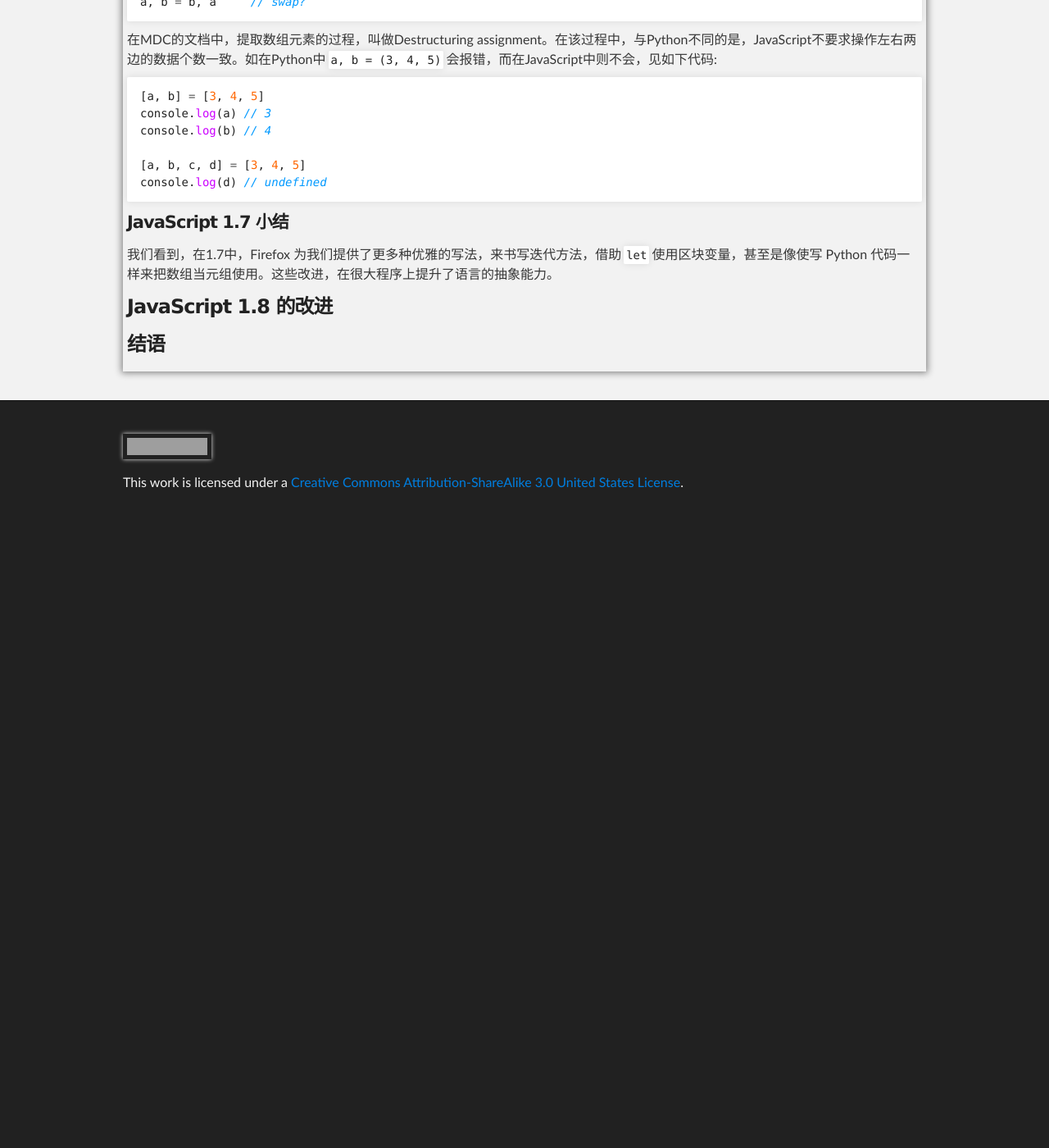
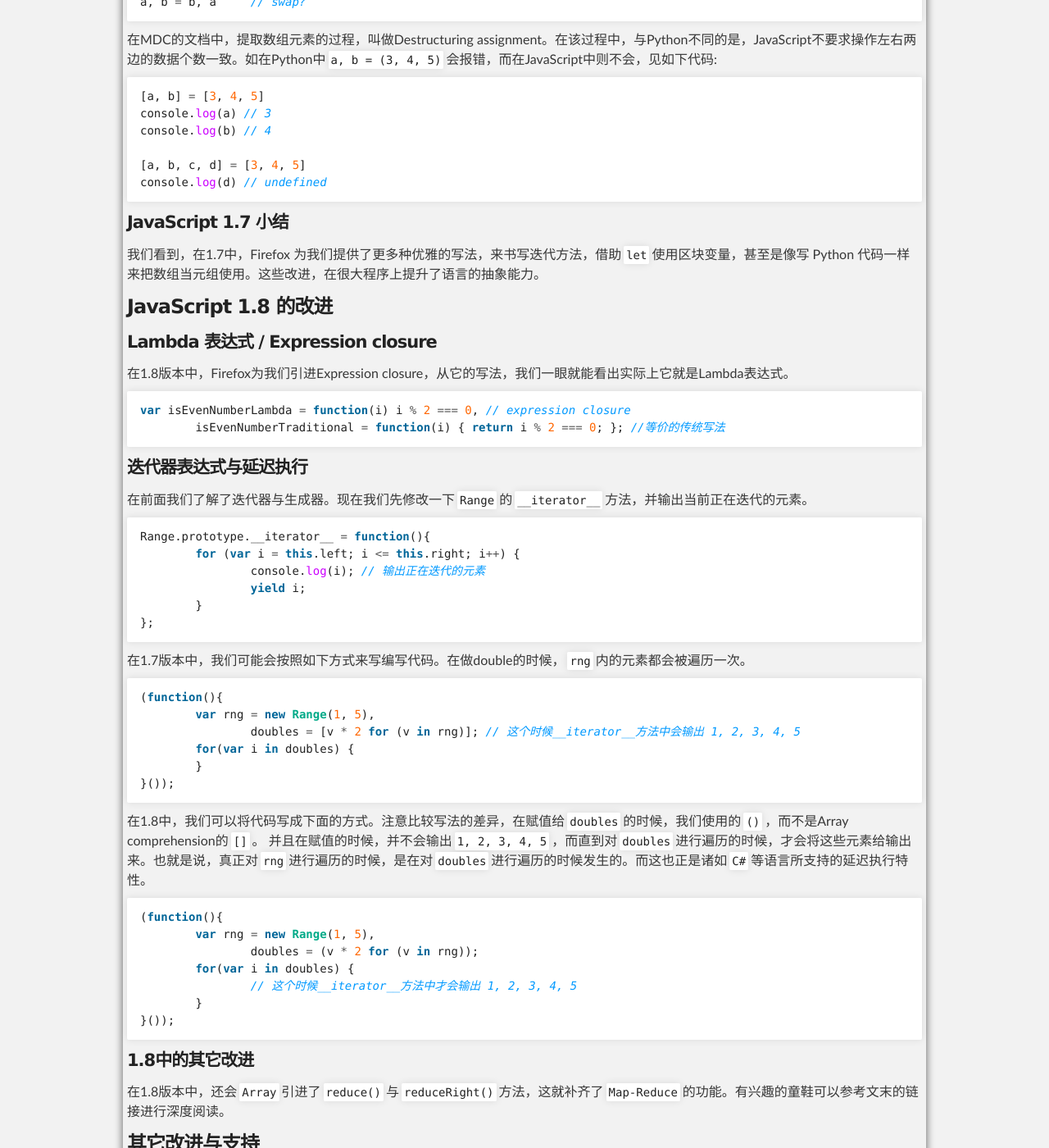
Before and after one commit to hippasus/hippasus.github.com, a Jekyll site: the page built from _posts/2013-03-02-what-improvements-have-been-done-to-javascript-by-mozilla-firefox.md, in a window 1280 px wide and 1400 px high, scrolled down 7947 px. Shown: the whole window at 82% size. Built offline with Jekyll 4.4.1, drawn with Linux system fonts in a browser that asks for light colours; Markdown is read by kramdown in place of the engine named in the settings; before the commit the page ends 8577 px from its top, so only the background shows below that; some of the changed text lies outside the part shown; grey boxes are pictures that could not be loaded.

Commit message:
finish the left parts

```diff
--- a/_posts/2013-03-02-what-improvements-have-been-done-to-javascript-by-mozilla-firefox.md
+++ b/_posts/2013-03-02-what-improvements-have-been-done-to-javascript-by-mozilla-firefox.md
@@ -18,7 +18,7 @@ title: Mozilla Firefox 这些年为 JavaScript 的改进做了些什么？
 笔者早期是从接触Prototype开始的，而后由于Prototype篡改原生对象的做法越来越受人诟病，才将其抛弃。而像underscore这种以第三方库的形式(占用一个全局变量)对JavaScript进行扩展的方法，则更能被人所接受。
 总体来说，现在的第三方库与方法，足以支持日常工作的绝大部分需求。
 
-然后比较令人失望的是，在经过了将近8个年头后，JavaScript语言的抽象能力却几乎没有得到任何提升，如今的语法还是当年的语法。这导致了笔者对姿态优雅的[CoffeeScript](http://coffeescript.org/)有着百般好感。
+然而比较令人失望的是，在经过了将近8个年头后，JavaScript语言的抽象能力却几乎没有得到任何提升，如今的语法还是当年的语法。这导致了笔者对姿态优雅的[CoffeeScript](http://coffeescript.org/)有着百般好感。
 
 在上述的改进中，我们看到了大量的社区的身影。而作为JavaScript运行的主要平台，浏览器这一方，除了在提高执行速度外，还对语言本身也做了不少改进，这其中最具代表性的是Firefox。
 
@@ -378,12 +378,79 @@ console.log(d) // undefined
 
 #### JavaScript 1.7 小结
 
-我们看到，在1.7中，Firefox 为我们提供了更多种优雅的写法，来书写迭代方法，借助`let`使用区块变量，甚至是像使写 Python 代码一样来把数组当元组使用。这些改进，在很大程序上提升了语言的抽象能力。
+我们看到，在1.7中，Firefox 为我们提供了更多种优雅的写法，来书写迭代方法，借助`let`使用区块变量，甚至是像写 Python 代码一样来把数组当元组使用。这些改进，在很大程序上提升了语言的抽象能力。
 
 
 ### JavaScript 1.8 的改进
 
+#### Lambda 表达式 / Expression closure
+
+在1.8版本中，Firefox为我们引进Expression closure，从它的写法，我们一眼就能看出实际上它就是Lambda表达式。
+
+{% highlight js %}
+var isEvenNumberLambda = function(i) i % 2 === 0, // expression closure
+	isEvenNumberTraditional = function(i) { return i % 2 === 0; }; //等价的传统写法
+{% endhighlight %}
+
+#### 迭代器表达式与延迟执行
+
+在前面我们了解了迭代器与生成器。现在我们先修改一下`Range`的`__iterator__`方法，并输出当前正在迭代的元素。
+
+{% highlight js %}
+Range.prototype.__iterator__ = function(){
+	for (var i = this.left; i <= this.right; i++) {
+		console.log(i); // 输出正在迭代的元素
+		yield i;
+	}
+};
+{% endhighlight %}
+
+在1.7版本中，我们可能会按照如下方式来写编写代码。在做double的时候，`rng`内的元素都会被遍历一次。
+
+{% highlight js %}
+(function(){
+	var rng = new Range(1, 5),
+		doubles = [v * 2 for (v in rng)]; // 这个时候__iterator__方法中会输出 1, 2, 3, 4, 5
+	for(var i in doubles) {
+	}
+}());
+{% endhighlight %}
+
+在1.8中，我们可以将代码写成下面的方式。注意比较写法的差异，在赋值给`doubles`的时候，我们使用的`()`，而不是Array comprehension的`[]`。
+并且在赋值的时候，并不会输出`1, 2, 3, 4, 5`，而直到对`doubles`进行遍历的时候，才会将这些元素给输出来。也就是说，真正对`rng`进行遍历的时候，是在对`doubles`进行遍历的时候发生的。而这也正是诸如`C#`等语言所支持的延迟执行特性。
+{% highlight js %}
+(function(){
+	var rng = new Range(1, 5),
+		doubles = (v * 2 for (v in rng));
+	for(var i in doubles) {
+		// 这个时候__iterator__方法中才会输出 1, 2, 3, 4, 5
+	}
+}());
+{% endhighlight %}
+
+#### 1.8中的其它改进
+
+在1.8版本中，还会`Array`引进了`reduce()`与`reduceRight()`方法，这就补齐了`Map-Reduce`的功能。有兴趣的童鞋可以参考文末的链接进行深度阅读。
+
+### 其它改进与支持
+
+当然，上面列举的大部分是对语言的补充与改进，而这几年中，JavaScript社区的声音也相当响亮，也提出过很多令人兴奋的特性。Firefox作为一个成功的社区产品，当对这些声音也做出了积极的配合。比如对`strict`模式的支持，内置`JSON`相关的功能等。
+
 ### 结语
+
+我总是很乐于见到并推动JavaScript语言的发展，Firefox做为这个世界上最成功开源软件之一，为JavaScript的改进做出的贡献让人诚心佩服。总体来说，我们看到了JavaScript变得越来越现代化。就算说它越来越像Python也无所谓，反正Python我个人也挺喜欢的。
+
+我希望JavaScript可以成为一百年后的编程语言。
+
+
+### 参考文献
+
+* [New in JavaScript 1.6](https://developer.mozilla.org/en-US/docs/JavaScript/New_in_JavaScript/1.6)
+* [New in JavaScript 1.7](https://developer.mozilla.org/en-US/docs/JavaScript/New_in_JavaScript/1.7)
+* [New in JavaScript 1.8](https://developer.mozilla.org/en-US/docs/JavaScript/New_in_JavaScript/1.8)
+* [Iterators and generators](https://developer.mozilla.org/en-US/docs/JavaScript/Guide/Iterators_and_Generators)
+* [元组 - 维基百科](http://zh.wikipedia.org/wiki/%E5%A4%9A%E5%85%83%E7%BB%84)
+
 
 [1]: https://developer.mozilla.org/en-US/docs/JavaScript/New_in_JavaScript/1.7#Generators_and_iterators_(merge_into_Iterators_and_Generators) "Generators and Iterators in JavaScript 1.7"
 [2]: https://developer.mozilla.org/en-US/docs/JavaScript/Guide/Iterators_and_Generators#Generators.3A_a_better_way_to_build_Iterators "Generators: a better way to build Iterators"
```
Also changed, not shown: other parts of _posts/2013-03-02-what-improvements-have-been-done-to-javascript-by-mozilla-firefox.md (+1 -1 lines).
